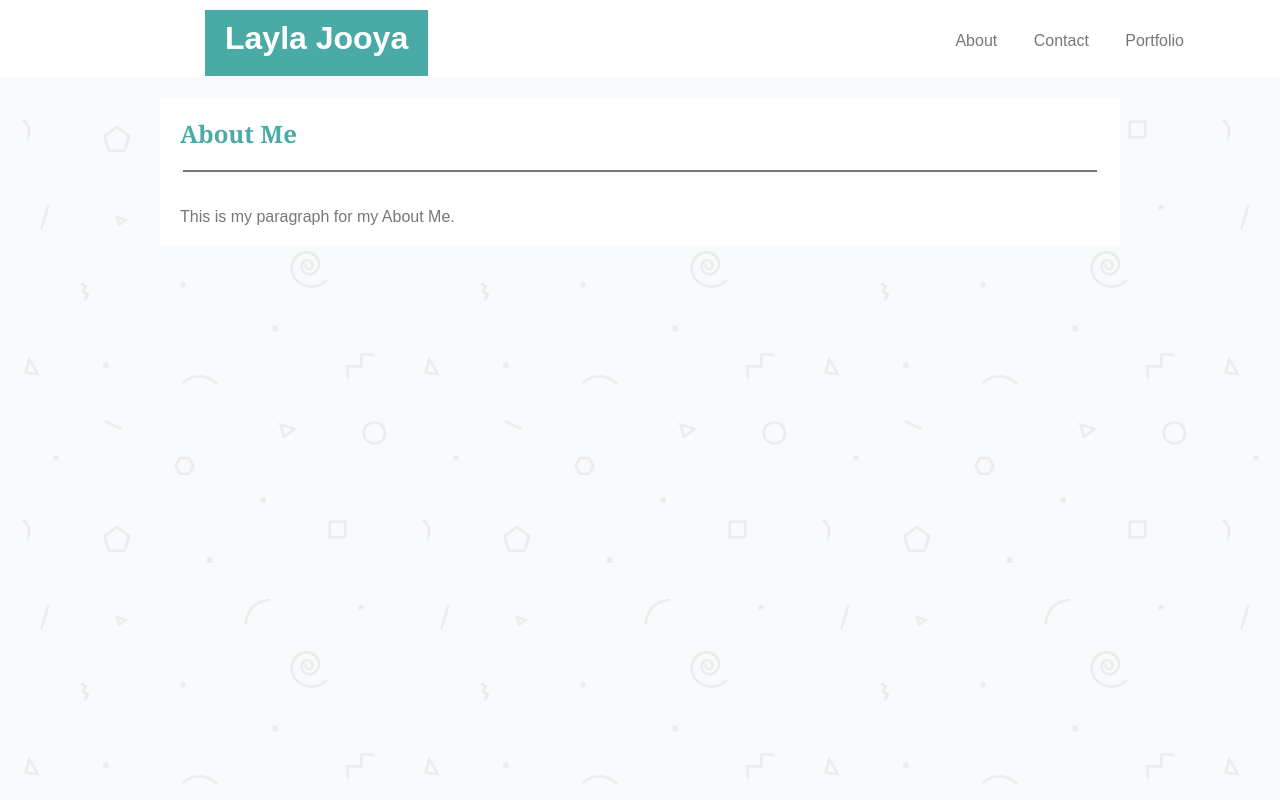
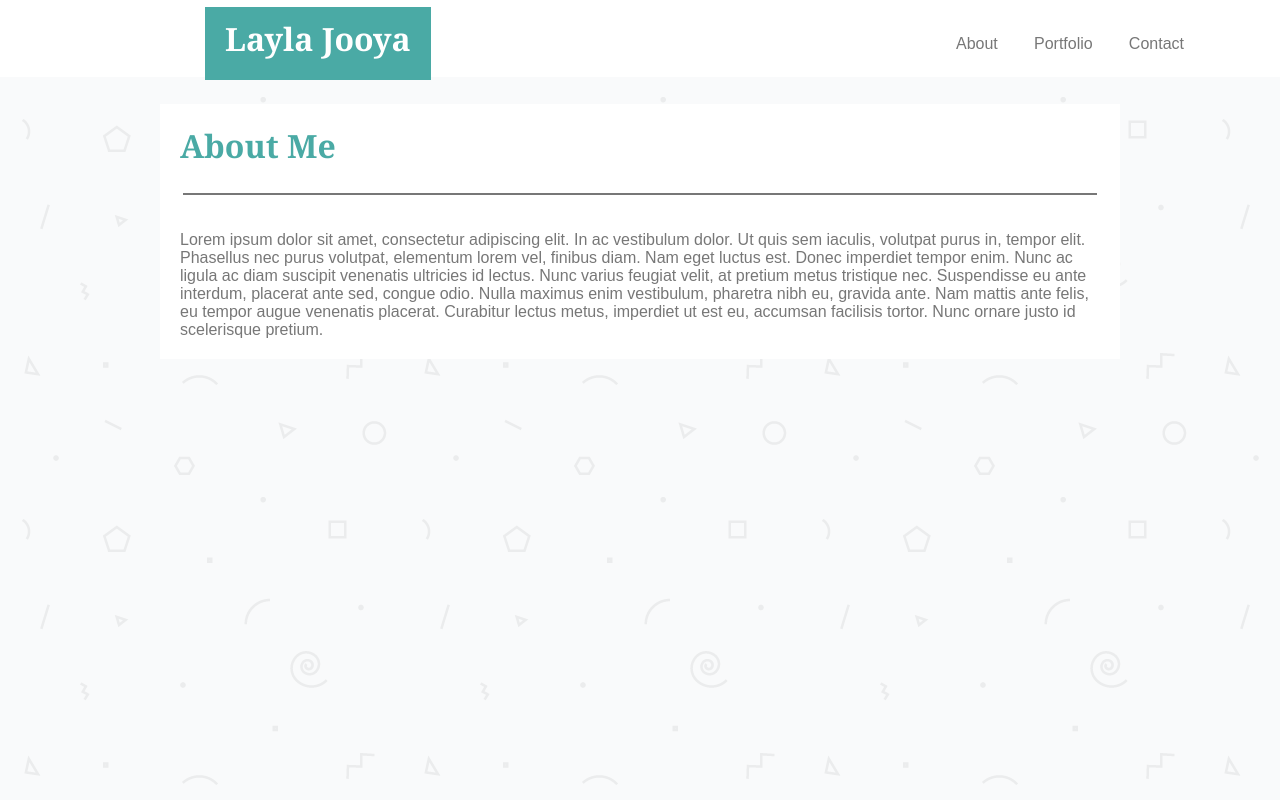
Before and after one commit to laylajooya/Basic-Portfolio, a plain HTML site: page index.html in a window 1280 px wide. Drawn offline with Linux system fonts and the light colour scheme.

Commit message:
changed list order of nav bar links

```diff
--- a/assets/css/style.css
+++ b/assets/css/style.css
@@ -16,7 +16,7 @@ header {
     padding:1rem 5rem;
     background:#ffffff;
     columns: #777777;
-    font: 'Georgia', Times, Times New Roman, serif;
+    font-family: Georgia, 'Times New Roman', Times, serif;
 
 }
 
@@ -29,7 +29,9 @@ header h1 {
     font-size: 2rem;
     margin-left: 125px;
     display: inline;
+    font-family: Georgia, 'Times New Roman', Times, serif;
 }
+
 nav {
     padding-left: 0;
     margin-bottom: 0;
@@ -50,6 +52,7 @@ nav  li {
 h2 {
     color: #4aaaa5;
     font-family: 'Georgia', Times, Times New Roman, serif;
+    font-size: 2rem;
     padding-top: 20px;
     padding-left: 20px;
 }
@@ -62,6 +65,7 @@ hr {
 
 p {
     padding: 20px;
+
 }
 
 #about-me {
--- a/index.html
+++ b/index.html
@@ -13,21 +13,19 @@
         <nav>
             <ul>
                 <a href="index.html"><li>About</li></a>
+                <a href="portfolio.html"><li>Portfolio</li></a>
                 <a href="contact.html"><li>Contact</li></a>
-                <a href="portfolio.html"><li>Portfolio</li></a>
             </ul>
         </nav>
     </header>
 
 
-    <div class="container">
+    <section id="about-me">
+        <h2>About Me</h2>
+        <hr>
+        <p>Lorem ipsum dolor sit amet, consectetur adipiscing elit. In ac vestibulum dolor. Ut quis sem iaculis, volutpat purus in, tempor elit. Phasellus nec purus volutpat, elementum lorem vel, finibus diam. Nam eget luctus est. Donec imperdiet tempor enim. Nunc ac ligula ac diam suscipit venenatis ultricies id lectus. Nunc varius feugiat velit, at pretium metus tristique nec. Suspendisse eu ante interdum, placerat ante sed, congue odio. Nulla maximus enim vestibulum, pharetra nibh eu, gravida ante. Nam mattis ante felis, eu tempor augue venenatis placerat. Curabitur lectus metus, imperdiet ut est eu, accumsan facilisis tortor. Nunc ornare justo id scelerisque pretium.</p>
+    </section>
 
-        <section id="about-me">
-            <h2>About Me</h2>
-            <hr>
-            <p>This is my paragraph for my About Me.</p>
-        </section>
-    </div>
 
 
 </body>
```
Also changed, not shown: contact.html (+1 -1 lines), portfolio.html (+2 -2 lines), 1 other file.
